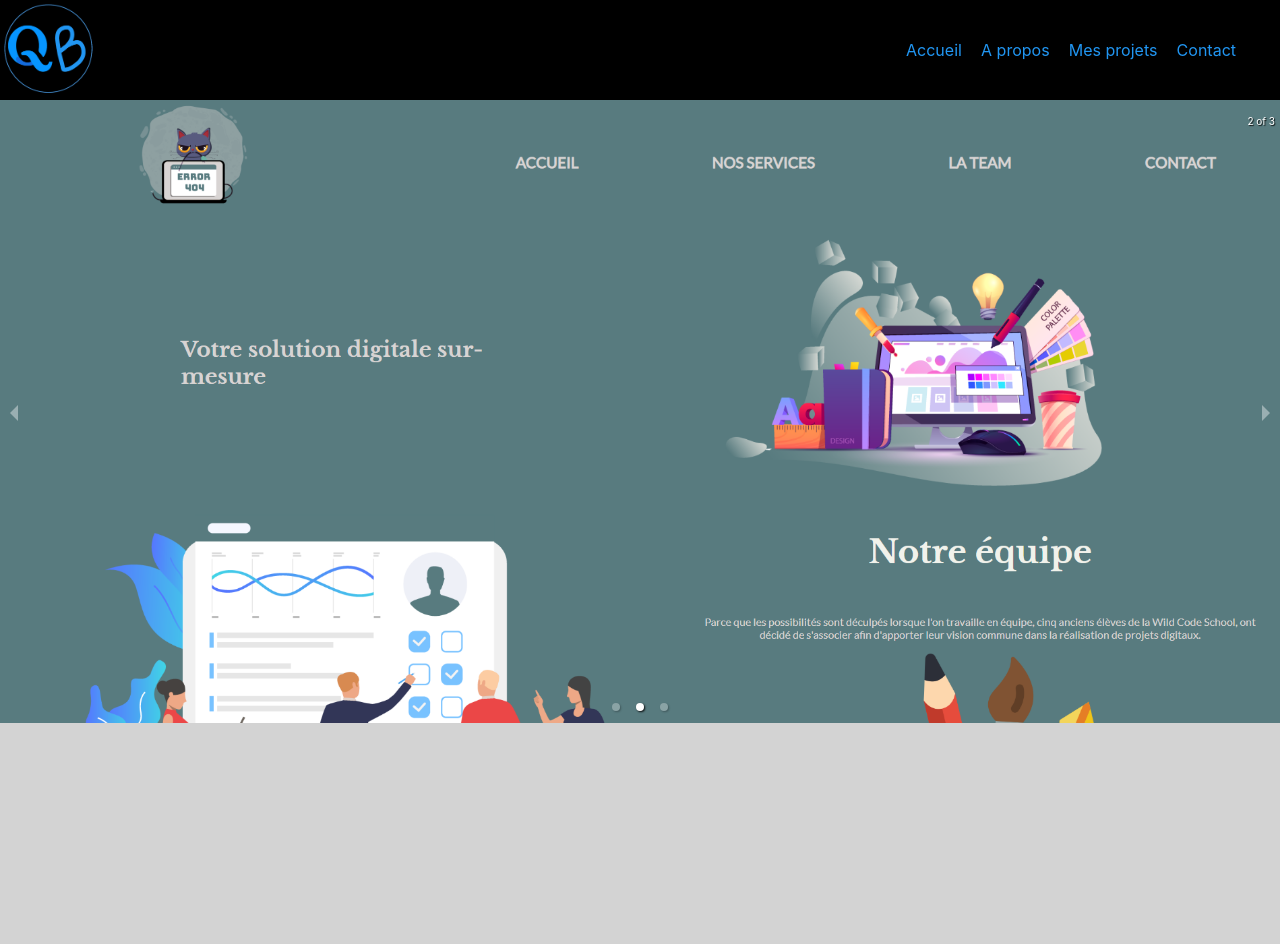
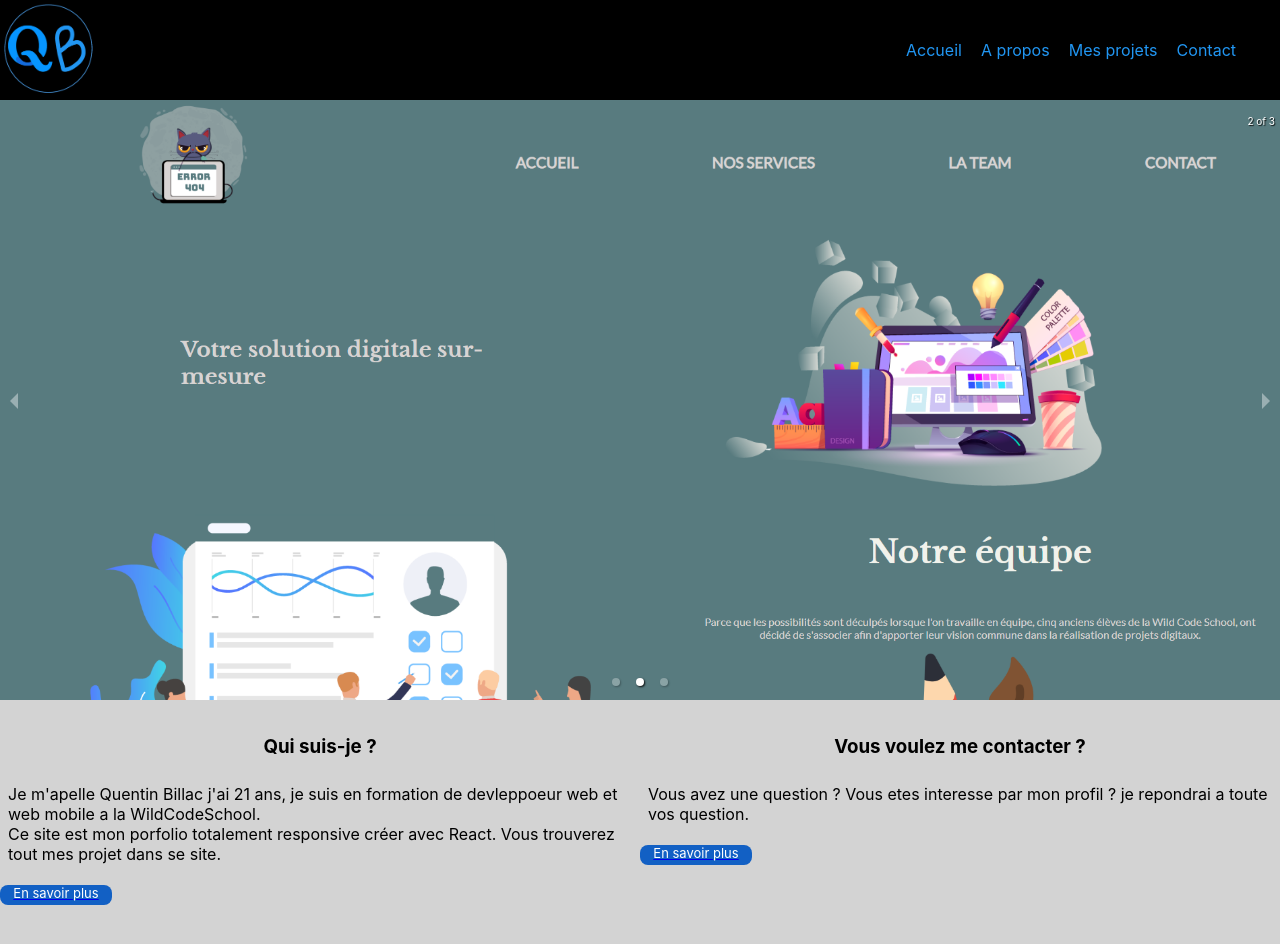
Before and after one commit to quentin37/Checkpoint4-Projet, a React (Vite) app in the folder frontend/: page / in a window 1280 px wide. Shown: the top 944 px of the page. Before the commit the page ends 800 px from the top, so only its background shows below. Built offline with nearby package versions, Linux system fonts and the light colour scheme.

Commit message:
ajout du composant InfoHome et de son css

```diff
--- /dev/null
+++ b/frontend/src/components/InfoHome.jsx
@@ -0,0 +1,34 @@
+import React from "react";
+import { Link } from "react-router-dom";
+
+function InfoHome() {
+  return (
+    <div className="infoHome">
+      <div className="aboutMe">
+        <h3>Qui suis-je ?</h3>
+        <p className="description">
+          Je m'apelle Quentin Billac j'ai 21 ans, je suis en formation de
+          devleppoeur web et web mobile a la WildCodeSchool.
+          <br />
+          Ce site est mon porfolio totalement responsive créer avec React. Vous
+          trouverez tout mes projet dans se site.
+        </p>
+        <Link to="/about_Me">
+          <p className="enSavoirPlus">En savoir plus</p>
+        </Link>
+      </div>
+      <div className="contact">
+        <h3>Vous voulez me contacter ? </h3>
+        <p className="description">
+          Vous avez une question ? Vous etes interesse par mon profil ? je
+          repondrai a toute vos question.
+        </p>
+        <Link to="/Contact">
+          <p className="enSavoirPlus">En savoir plus</p>
+        </Link>
+      </div>
+    </div>
+  );
+}
+
+export default InfoHome;
--- /dev/null
+++ b/frontend/src/css/InfoHome.css
@@ -0,0 +1,66 @@
+.infoHome{
+    display: flex;
+    flex-direction: column;
+    justify-content: center;
+    text-align: center;
+}
+
+.aboutMe{
+    display:flex;
+    flex-direction: column;
+    margin-top: 2rem;
+    border-bottom: solid 2px black;
+    height: 15rem;
+}
+
+.contact{
+    display:flex;
+    flex-direction: column;
+    margin-top: 2rem;
+    height: 13rem;
+}
+
+.enSavoirPlus{
+    width: 7rem;
+    height: 1.2rem;
+    border-radius: 0.5rem;
+    font-size: small;
+    background-color: #1260C4;
+    color: white;
+    text-decoration: none;
+    text-align: center;
+}
+
+.description{
+    margin: 0;
+    text-align: left;
+    padding: 0.5rem;
+}
+
+@media screen and (min-width: 768px){
+    .infoHome{
+        display: flex;
+        flex-direction: row;
+        justify-content: space-evenly;
+    }
+    .aboutMe{
+        width: 50%;
+        display:flex;
+        flex-direction: column;
+        border-bottom: none;
+        margin-top: 1rem;
+        height: 18rem;
+    }
+    .contact{
+        width: 50%;
+        margin-top: 1rem;
+        height: 13rem;
+    }
+}
+
+
+@media screen and (min-width: 1280px) {
+    .carousel{
+        height: 600px;
+    }
+}
--- a/frontend/src/pages/Home.jsx
+++ b/frontend/src/pages/Home.jsx
@@ -1,9 +1,13 @@
 import Slider from "../components/Slider";
+import InfoHome from "../components/InfoHome";
+
+import "../css/InfoHome.css";
 
 export default function Home() {
   return (
     <section>
       <Slider />
+      <InfoHome />
     </section>
   );
 }
```
